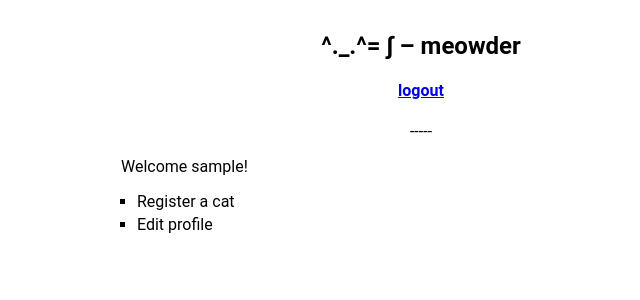
After one commit to mwiens91/meowder, a Django app: page / in a window 1280 px wide. The commit adds this page. Shown: the top 300 px of the page, without its empty margins (219-859 px from the left). Run offline with Django 3.2, Linux system fonts and the light colour scheme; the visitor is signed in with stand-in values (Sample User, id 1).

Commit message:
Add logout and home page

```diff
--- a/meowder/settings.py
+++ b/meowder/settings.py
@@ -122,3 +122,6 @@ USE_TZ = True
 # https://docs.djangoproject.com/en/2.0/howto/static-files/
 
 STATIC_URL = '/static/'
+
+# Login url
+LOGIN_URL = '/login/'
--- a/meowder/urls.py
+++ b/meowder/urls.py
@@ -16,10 +16,12 @@ Including another URLconf
 from django.contrib import admin
 from django.contrib.auth import views as auth_views
 from django.urls import path
-from meowder.views import homepage, profile_signup
+import meowder.views as meowder_views
 
 urlpatterns = [
-    path(r'', auth_views.login, {'template_name': 'login.html'}, name='login'),
+    path(r'', meowder_views.home, name='home'),
+    path(r'login/', auth_views.login, {'template_name': 'login.html'}, name='login'),
+    path(r'logout/', auth_views.logout, {'next_page': 'login'}, name='logout'),
     path(r'admin/', admin.site.urls, name='admin'),
-    path(r'signup/', profile_signup, name='signup'),
+    path(r'signup/', meowder_views.profile_signup, name='signup'),
 ]
--- a/meowder/views.py
+++ b/meowder/views.py
@@ -1,10 +1,12 @@
 from django.contrib.auth import authenticate, login
+from django.contrib.auth.decorators import login_required
 from django.shortcuts import redirect, render
 from cats.forms import ProfileSignUpForm
 
-def homepage(request):
+@login_required
+def home(request):
     """The homepage."""
-    return render(request, 'homepage.html')
+    return render(request, 'home.html')
 
 def profile_signup(request):
     """Profile sign up page."""
@@ -18,7 +20,7 @@ def profile_signup(request):
             raw_password = form.cleaned_data.get('password1')
             user = authenticate(username=user.username, password=raw_password)
             login(request, user)
-            return redirect(homepage)
+            return redirect(home)
     else:
         form = ProfileSignUpForm()
     return render(request, 'signup.html', {'form': form})
--- a/templates/base.html
+++ b/templates/base.html
@@ -36,6 +36,17 @@
 				margin: 0 auto;
 			}
 
+			/* Tweak the indentation and padding of lists */
+			ul {
+				padding-left: 1em;
+				list-style-type: square;
+				margin-top: 0.769em;
+				margin-bottom: 0.769em;
+			}
+			li + li {
+				margin-top: 0.3em;
+			}
+
 			/* Input boxes */
 			input[type=text] {
 				width: 100%;
@@ -48,7 +59,13 @@
 		<div class=wrapper>
 		<div class="center">
 			<h2>^._.^= ∫ – meowder</h2>
-			<h4>"swipe right, swipe left dating for cats"</h4>
+			<h4>
+				{% if user.is_authenticated %}
+					<a href='{% url 'logout' %}'>logout</a>
+				{% else %}
+					"swipe right, swipe left dating for cats"
+				{% endif %}
+			</h4>
 			<p>-----</p>
 		</div>
 			{% block content %}{% endblock %}
--- /dev/null
+++ b/templates/home.html
@@ -0,0 +1,10 @@
+{% extends "base.html" %}
+
+{% block content %}
+<p>Welcome {{ user.get_username }}!</p>
+
+<ul>
+	<li>Register a cat</li>
+	<li>Edit profile</li>
+</ul>
+{% endblock %}
```
